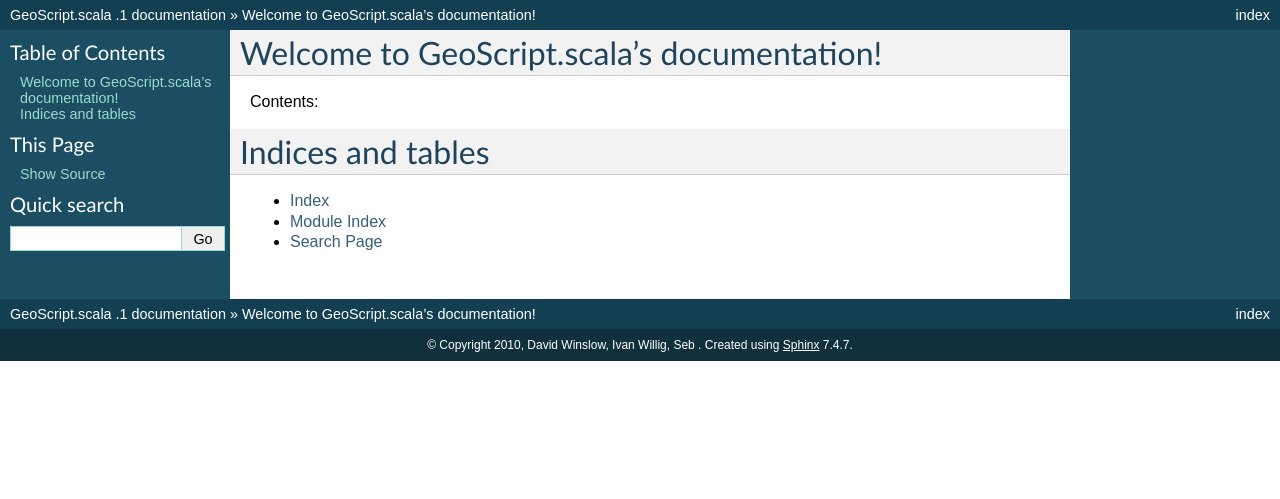
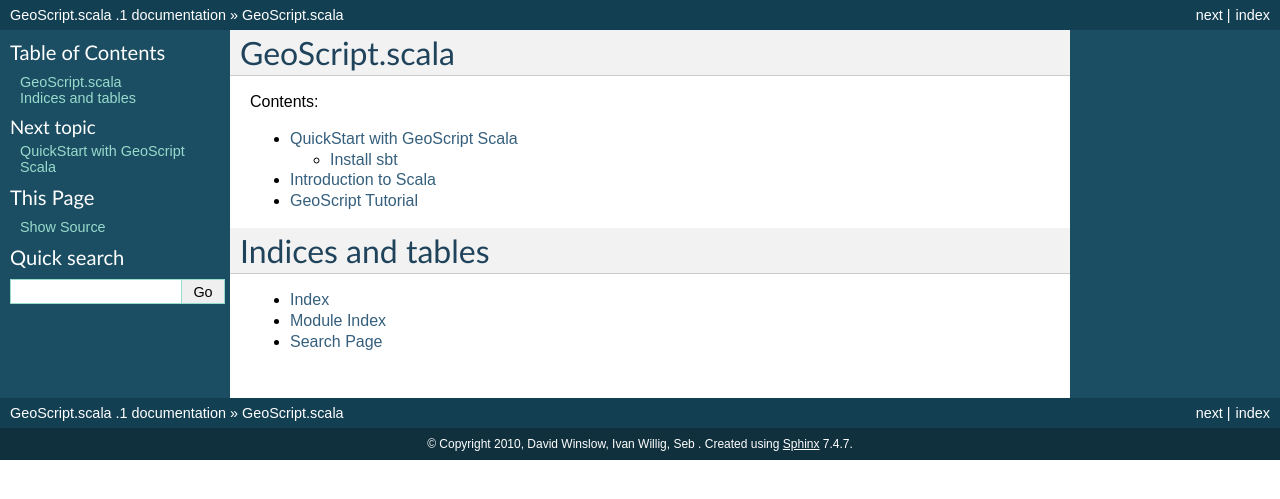
Before and after one commit to dwins/geoscript.scala, a Sphinx documentation site: the page built from docs/index.rst, in a window 1280 px wide. Shown: the top 499 px of the page. Built offline with Sphinx 7.4.7, drawn with Linux system fonts in a browser that asks for light colours; some of the changed lines change nothing that is shown.

Commit message:
added new doc pages

```diff
--- a/docs/index.rst
+++ b/docs/index.rst
@@ -3,13 +3,17 @@
    You can adapt this file completely to your liking, but it should at least
    contain the root `toctree` directive.
 
-Welcome to GeoScript.scala's documentation!
-===========================================
+GeoScript.scala
+=================
 
 Contents:
 
 .. toctree::
    :maxdepth: 2
+
+   quickstart
+   introduction
+   tutorial
 
 Indices and tables
 ==================
--- /dev/null
+++ b/docs/introduction.rst
@@ -0,0 +1,3 @@
+
+Introduction to Scala
+======================
--- /dev/null
+++ b/docs/quickstart.rst
@@ -0,0 +1,44 @@
+
+QuickStart with GeoScript Scala
+================================
+GeoScript scala is a collection of wrapped GeoTools objects that provided access to GeoTools functionality but presented in a more scala like manner.
+
+
+To build GeoScript.scala we use Scala’s simple build tool (sbt). Sbt is similar to Apache Ivy or Maven except its designed specificity for the Scala development environment. With sbt you can keep track of both scala and java based software libraries.
+
+Install sbt
+-------------
+Download sbt from the project’s website.
+http://code.google.com/p/simple-build-tool/
+http://code.google.com/p/simple-build-tool/wiki/Setup
+
+At the time of this writing a complied jar is available::
+
+	wget http://simple-build-tool.googlecode.com/files/sbt-launch-0.7.1.jar
+
+Create a script called sbt::
+
+	echo "java -Xmx512M -jar `dirname $0`/sbt-launch-0.7.1.jar "$@"" >> sbt
+
+Make that script executable::
+
+	chmod u+x sbt
+
+Download GeoScript.scala::
+
+	git clone git://github.com/dwins/geoscript.scala.git
+
+Start sbt::
+
+	cd geoscipt.scala
+	sbt
+
+Check out the decencies::
+
+	update
+
+Explore sbt::
+
+	actions
+
+For more information check out the sbt Google project page.
--- /dev/null
+++ b/docs/tutorial.rst
@@ -0,0 +1,3 @@
+
+GeoScript Tutorial
+====================
```
